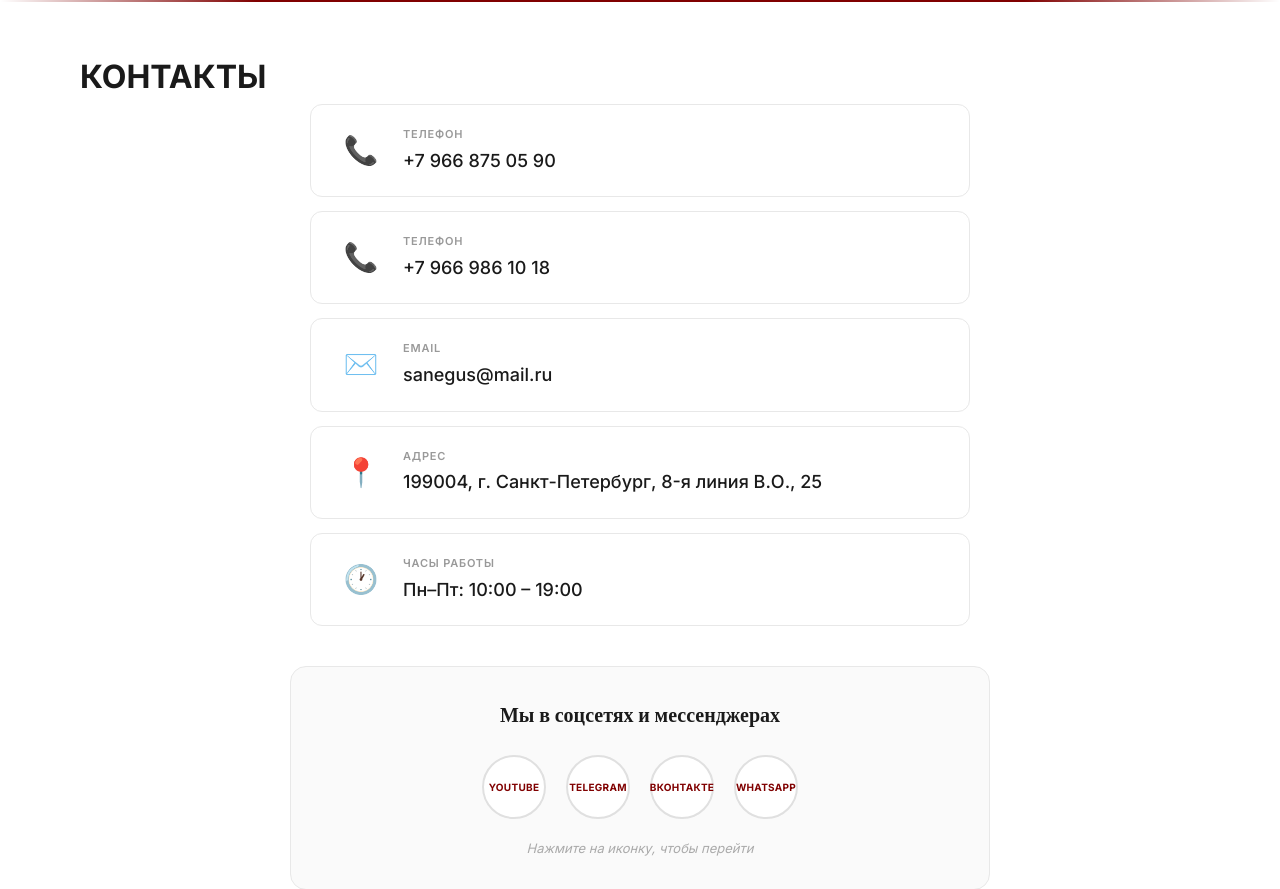
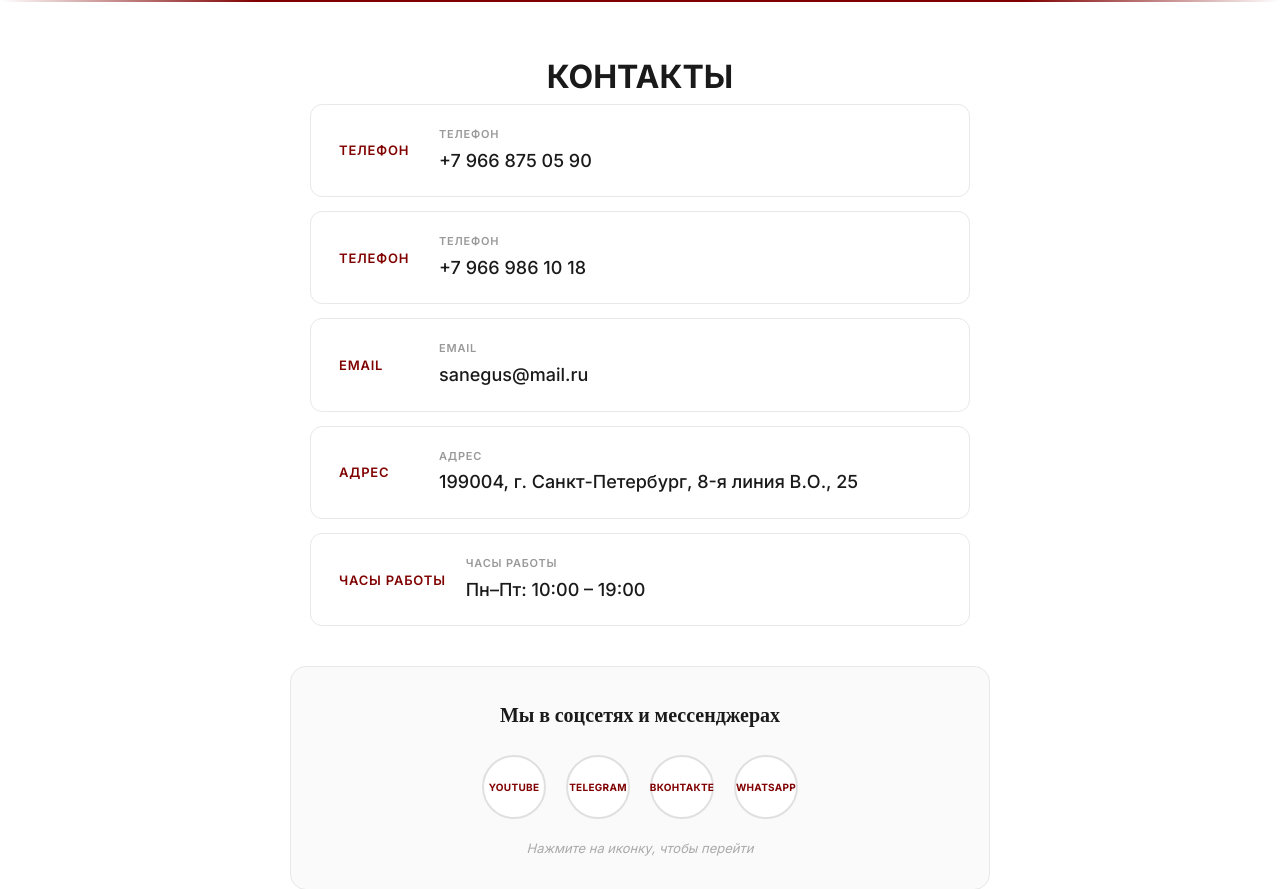
Before and after one commit to Anisia-AD/Gusev, a Django app: page /contacts/ in a window 1280 px wide. Shown: the part 118-1007 px from the top of the page. Run offline with Django 5.2, Linux system fonts and the light colour scheme; some web fonts are replaced.

Commit message:
Update contacts.html

```diff
--- a/core/templates/core/contacts.html
+++ b/core/templates/core/contacts.html
@@ -26,9 +26,14 @@
             box-shadow: 0 4px 20px rgba(128, 0, 0, 0.06);
         }
         .contact-icon {
-            font-size: 28px;
-            min-width: 44px;
-            text-align: center;
+            font-family: 'Inter', sans-serif;
+            font-size: 13px;
+            font-weight: 600;
+            color: #800000;
+            text-transform: uppercase;
+            letter-spacing: 0.8px;
+            min-width: 80px;
+            text-align: left;
         }
         .contact-info {
             flex: 1;
@@ -124,11 +129,11 @@
         }
     </style>
 
-    <h1 class="page-title">КОНТАКТЫ</h1>
+    <h1 class="page-title" style="text-align: center;">КОНТАКТЫ</h1>
 
     <div class="contacts-wrapper">
         <div class="contact-card">
-            <div class="contact-icon">📞</div>
+            <div class="contact-icon">Телефон</div>
             <div class="contact-info">
                 <div class="contact-label">Телефон</div>
                 <a href="tel:+79668750590" class="contact-value">+7 966 875 05 90</a>
@@ -136,7 +141,7 @@
         </div>
 
         <div class="contact-card">
-            <div class="contact-icon">📞</div>
+            <div class="contact-icon">Телефон</div>
             <div class="contact-info">
                 <div class="contact-label">Телефон</div>
                 <a href="tel:+79669861018" class="contact-value">+7 966 986 10 18</a>
@@ -144,7 +149,7 @@
         </div>
 
         <div class="contact-card">
-            <div class="contact-icon">✉️</div>
+            <div class="contact-icon">Email</div>
             <div class="contact-info">
                 <div class="contact-label">Email</div>
                 <a href="mailto:sanegus@mail.ru" class="contact-value">sanegus@mail.ru</a>
@@ -152,7 +157,7 @@
         </div>
 
         <div class="contact-card">
-            <div class="contact-icon">📍</div>
+            <div class="contact-icon">Адрес</div>
             <div class="contact-info">
                 <div class="contact-label">Адрес</div>
                 <div class="contact-value">199004, г. Санкт-Петербург, 8-я линия В.О., 25</div>
@@ -160,7 +165,7 @@
         </div>
 
         <div class="contact-card">
-            <div class="contact-icon">🕐</div>
+            <div class="contact-icon">Часы работы</div>
             <div class="contact-info">
                 <div class="contact-label">Часы работы</div>
                 <div class="contact-value">Пн–Пт: 10:00 – 19:00</div>
```
